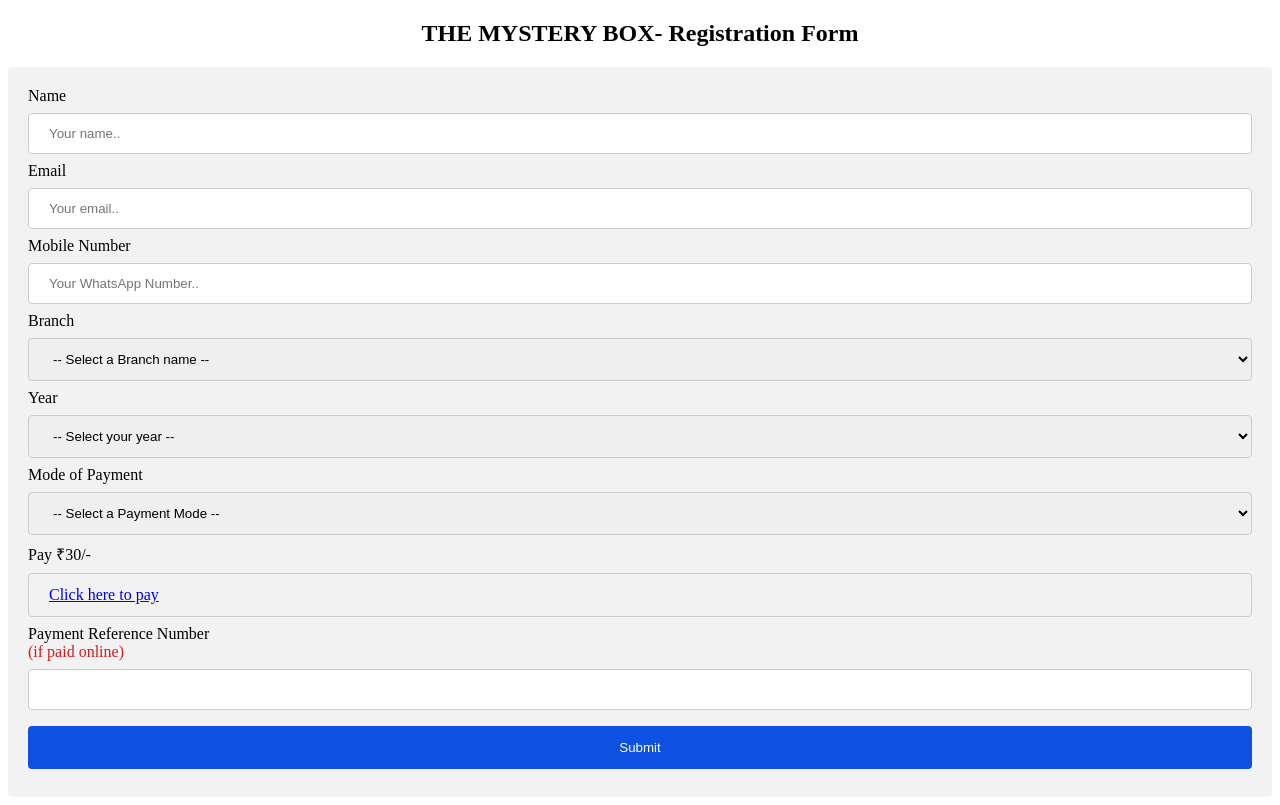
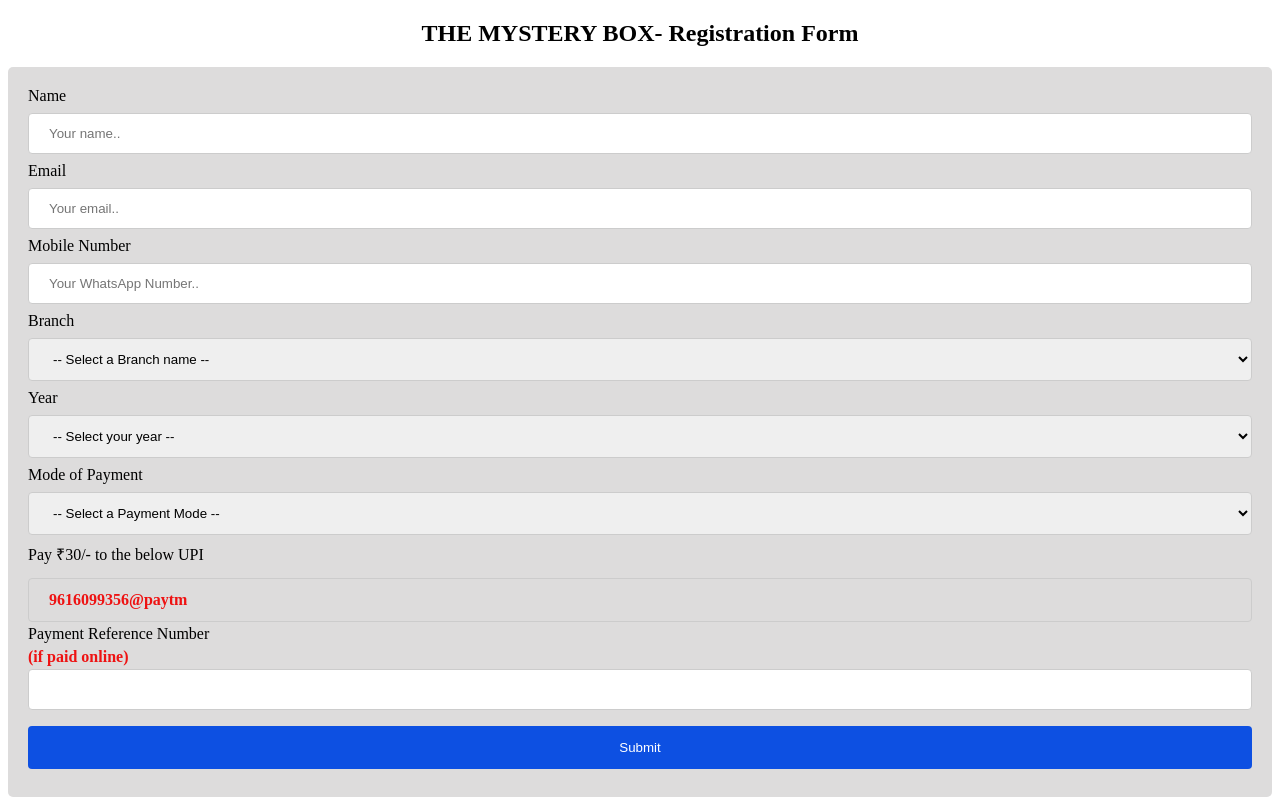
Before and after one commit to Astitva2409/The-Mystery-Box, a plain HTML site: page index.html in a window 1280 px wide. Drawn offline with Linux system fonts and the light colour scheme.

Commit message:
updated a few things

```diff
--- a/index.html
+++ b/index.html
@@ -9,7 +9,9 @@
 
 <body>
 
-    <h2><center>THE MYSTERY BOX- Registration Form</center></h2>
+    <h2>
+        <center>THE MYSTERY BOX- Registration Form</center>
+    </h2>
 
     <div>
         <form method="POST" name="google-sheet">
@@ -51,8 +53,9 @@
                 <option value="cash">Cash Payment</option>
             </select>
 
-            <label for="pay">Pay ₹30/-</label>
-            <a href="https://p.paytm.me/xCTH/vgzqodfc">Click here to pay</a>
+            <label for="pay">Pay ₹30/- to the below UPI</label>
+            <span class="upi">9616099356@paytm</span>
+
 
             <label for="uploadfile">Payment Reference Number <br> <span>(if paid online)</span> </label>
             <input type="number" id="uploadfile" name="uploadfile">
@@ -68,8 +71,8 @@
         form.addEventListener('submit', e => {
             e.preventDefault()
             fetch(scriptUrl, { method: 'POST', body: new FormData(form) })
-            .then(Response => alert("Your response has been recorded."))
-            .catch(error => console.error('Error!', error.message))
+                .then(Response => alert("Your response has been recorded."))
+                .catch(error => console.error('Error!', error.message))
         })
     </script>
 
--- a/style.css
+++ b/style.css
@@ -1,3 +1,4 @@
+
 input[type=text], select {
     width: 100%;
     padding: 12px 20px;
@@ -39,8 +40,9 @@ input[type=text], select {
     cursor: pointer;
   }
 
-  a {
+  .upi {
     width: 100%;
+    color: rgb(238, 18, 18);
     padding: 12px 20px;
     margin: 8px 0;
     display: inline-block;
@@ -60,8 +62,10 @@ input[type=text], select {
   }
 
   span {
-      color: rgb(211, 26, 26);
-      /* padding: 2px; */
+    color: rgb(238, 18, 18);
+      position: relative;
+      top: 5px;
+      font-weight: bolder;
   }
 
   input[type=submit]:hover {
@@ -71,6 +75,7 @@ input[type=text], select {
   div {
     align-items: center;
     border-radius: 5px;
-    background-color: #f2f2f2;
+    background-color: #dddcdc;
+
     padding: 20px;
   }
```
